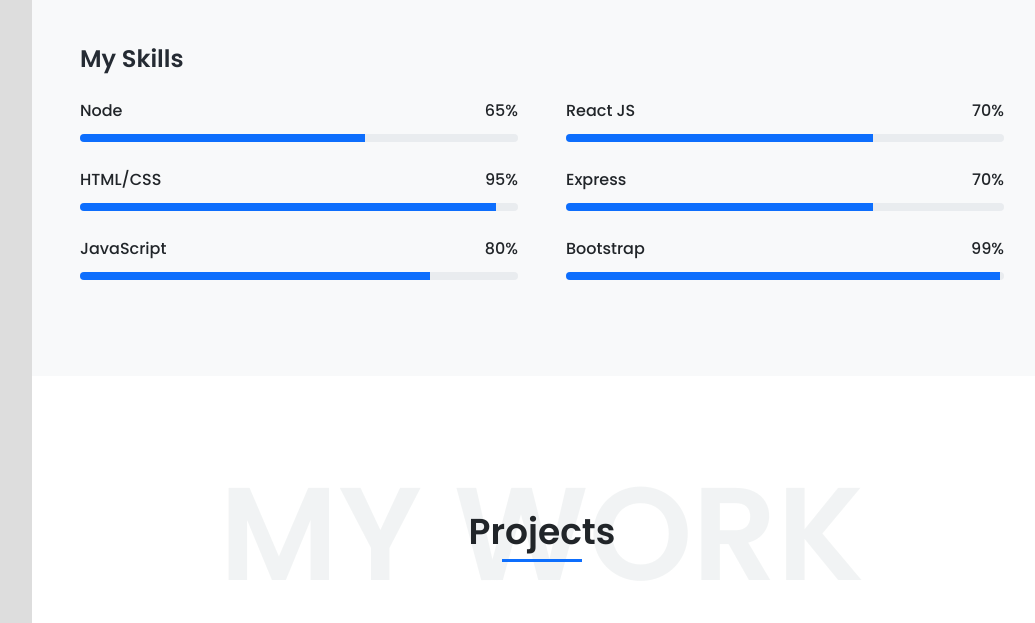
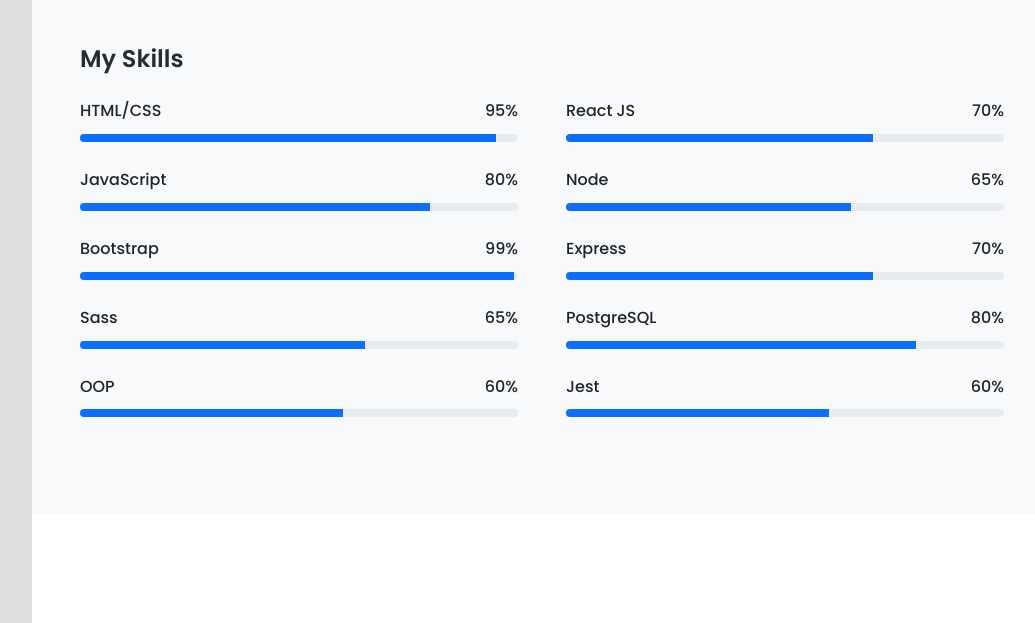
Before and after one commit to Mohamed-C0DE/Portfolio, a plain HTML site: page index.html in a window 1280 px wide. Shown: the part 2311-2934 px from the top of the page, without its empty margins (228-1263 px from the left). Drawn offline with Linux system fonts and the light colour scheme.

Commit message:
chore(index): update skills

```diff
--- a/index.html
+++ b/index.html
@@ -313,19 +313,6 @@
         <div class="row gx-5">
           <div class="col-md-6">
             <p class="text-dark fw-500 text-start mb-2">
-              Node <span class="float-end">65%</span>
-            </p>
-            <div class="progress progress-sm mb-4">
-              <div
-                class="progress-bar"
-                role="progressbar"
-                style="width: 65%"
-                aria-valuenow="65"
-                aria-valuemin="0"
-                aria-valuemax="100"
-              ></div>
-            </div>
-            <p class="text-dark fw-500 text-start mb-2">
               HTML/CSS <span class="float-end">95%</span>
             </p>
             <div class="progress progress-sm mb-4">
@@ -351,6 +338,45 @@
                 aria-valuemax="100"
               ></div>
             </div>
+            <p class="text-dark fw-500 text-start mb-2">
+              Bootstrap <span class="float-end">99%</span>
+            </p>
+            <div class="progress progress-sm mb-4">
+              <div
+                class="progress-bar"
+                role="progressbar"
+                style="width: 99%"
+                aria-valuenow="99"
+                aria-valuemin="0"
+                aria-valuemax="100"
+              ></div>
+            </div>
+            <p class="text-dark fw-500 text-start mb-2">
+              Sass <span class="float-end">65%</span>
+            </p>
+            <div class="progress progress-sm mb-4">
+              <div
+                class="progress-bar"
+                role="progressbar"
+                style="width: 65%"
+                aria-valuenow="65"
+                aria-valuemin="0"
+                aria-valuemax="100"
+              ></div>
+            </div>
+            <p class="text-dark fw-500 text-start mb-2">
+              OOP <span class="float-end">60%</span>
+            </p>
+            <div class="progress progress-sm mb-4">
+              <div
+                class="progress-bar"
+                role="progressbar"
+                style="width: 60%"
+                aria-valuenow="60"
+                aria-valuemin="0"
+                aria-valuemax="100"
+              ></div>
+            </div>
           </div>
           <div class="col-md-6">
             <p class="text-dark fw-500 text-start mb-2">
@@ -362,6 +388,19 @@
                 role="progressbar"
                 style="width: 70%"
                 aria-valuenow="70"
+                aria-valuemin="0"
+                aria-valuemax="100"
+              ></div>
+            </div>
+            <p class="text-dark fw-500 text-start mb-2">
+              Node <span class="float-end">65%</span>
+            </p>
+            <div class="progress progress-sm mb-4">
+              <div
+                class="progress-bar"
+                role="progressbar"
+                style="width: 65%"
+                aria-valuenow="65"
                 aria-valuemin="0"
                 aria-valuemax="100"
               ></div>
@@ -380,14 +419,27 @@
               ></div>
             </div>
             <p class="text-dark fw-500 text-start mb-2">
-              Bootstrap <span class="float-end">99%</span>
+              PostgreSQL <span class="float-end">80%</span>
             </p>
             <div class="progress progress-sm mb-4">
               <div
                 class="progress-bar"
                 role="progressbar"
-                style="width: 99%"
-                aria-valuenow="99"
+                style="width: 80%"
+                aria-valuenow="80"
+                aria-valuemin="0"
+                aria-valuemax="100"
+              ></div>
+            </div>
+            <p class="text-dark fw-500 text-start mb-2">
+              Jest<span class="float-end">60%</span>
+            </p>
+            <div class="progress progress-sm mb-4">
+              <div
+                class="progress-bar"
+                role="progressbar"
+                style="width: 60%"
+                aria-valuenow="60"
                 aria-valuemin="0"
                 aria-valuemax="100"
               ></div>
```
